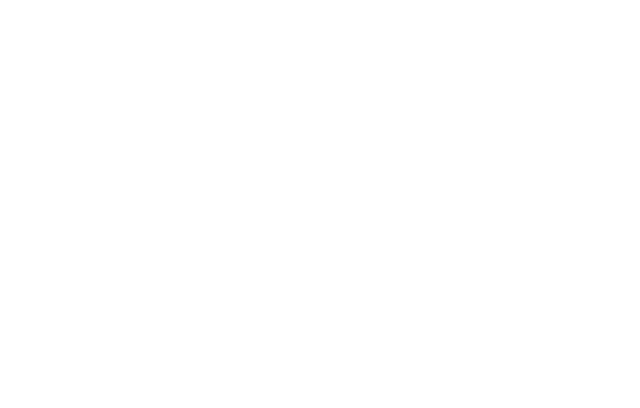
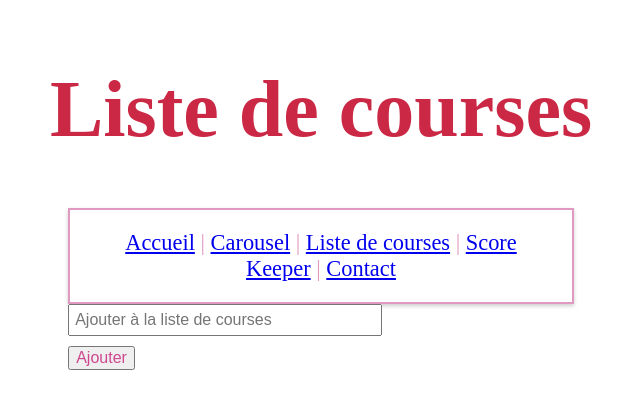
Before and after one commit to Marina-Lecaillez/Exercices-DOM, a plain HTML site: page 02_Liste_de_courses.html in a window 1280 px wide. Shown: the whole page, without its empty margins (319-959 px from the left). Drawn offline with Linux system fonts and the light colour scheme.

Commit message:
Exercice Liste de courses check

```diff
--- a/02_Liste_de_courses.html
+++ b/02_Liste_de_courses.html
@@ -0,0 +1,25 @@
+<!DOCTYPE html>
+<html>
+<head>
+  <title>Liste de courses</title>
+  <link rel="stylesheet" type="text/css" href="style.css">
+</head>
+<body>
+    <h1>Liste de courses</h1>
+  </header>
+
+  <nav>
+    <div class="barre"><a href="index.html">Accueil</a> | <a href="01_Carousel.html">Carousel</a> | <a
+        href="02_Liste_de_courses.html">Liste de courses</a> |
+      <a href="03_Score_Keeper.html">Score Keeper</a> | <a href="04_Monster_Slayer.html">Contact</a>
+    </div>
+  </nav>
+
+  <input type="text" id="item" placeholder="Ajouter à la liste de courses">
+  <br>
+  <button onclick="ajouterElement()">Ajouter</button>
+  <ul id="liste"></ul>
+
+  <script src="script.js"></script>
+</body>
+</html>
--- a/script.js
+++ b/script.js
@@ -32,3 +32,33 @@ function precedent() {
 
 boutonSuivant.addEventListener("click", suivant);
 boutonPrecedent.addEventListener("click", precedent);
+
+
+//////////////////////////
+//// LISTE DE COURSES ////
+//////////////////////////
+
+function ajouterElement() {
+    let itemInput = document.getElementById("item");
+    let itemValue = itemInput.value.trim();
+
+    if (itemValue !== "") {
+        let listItem = document.createElement("li");
+        let itemSpan = document.createElement("span");
+      itemSpan.innerText = itemValue;
+
+      let deleteButton = document.createElement("button");
+      deleteButton.innerText = "Supprimer";
+      deleteButton.classList.add("delete-button");
+      deleteButton.onclick = function() {
+        listItem.remove();
+      };
+
+      listItem.appendChild(itemSpan);
+      listItem.appendChild(deleteButton);
+
+      document.getElementById("liste").appendChild(listItem);
+
+      itemInput.value = "";
+    }
+  }
--- a/style.css
+++ b/style.css
@@ -53,6 +53,13 @@ p {
     display: block;
 }
 
+input[type="text"] {
+    margin-left: 30%;
+    width: 300px;
+    padding: 5px;
+    font-size: 16px;
+  }
+
 button {
     color: #ce478f;
     margin-top: 10px;
@@ -61,3 +68,7 @@ button {
     font-size: 100%;
 
 }
+ul {
+    list-style-type:circle;
+    margin-left: 30%;
+  }
```
